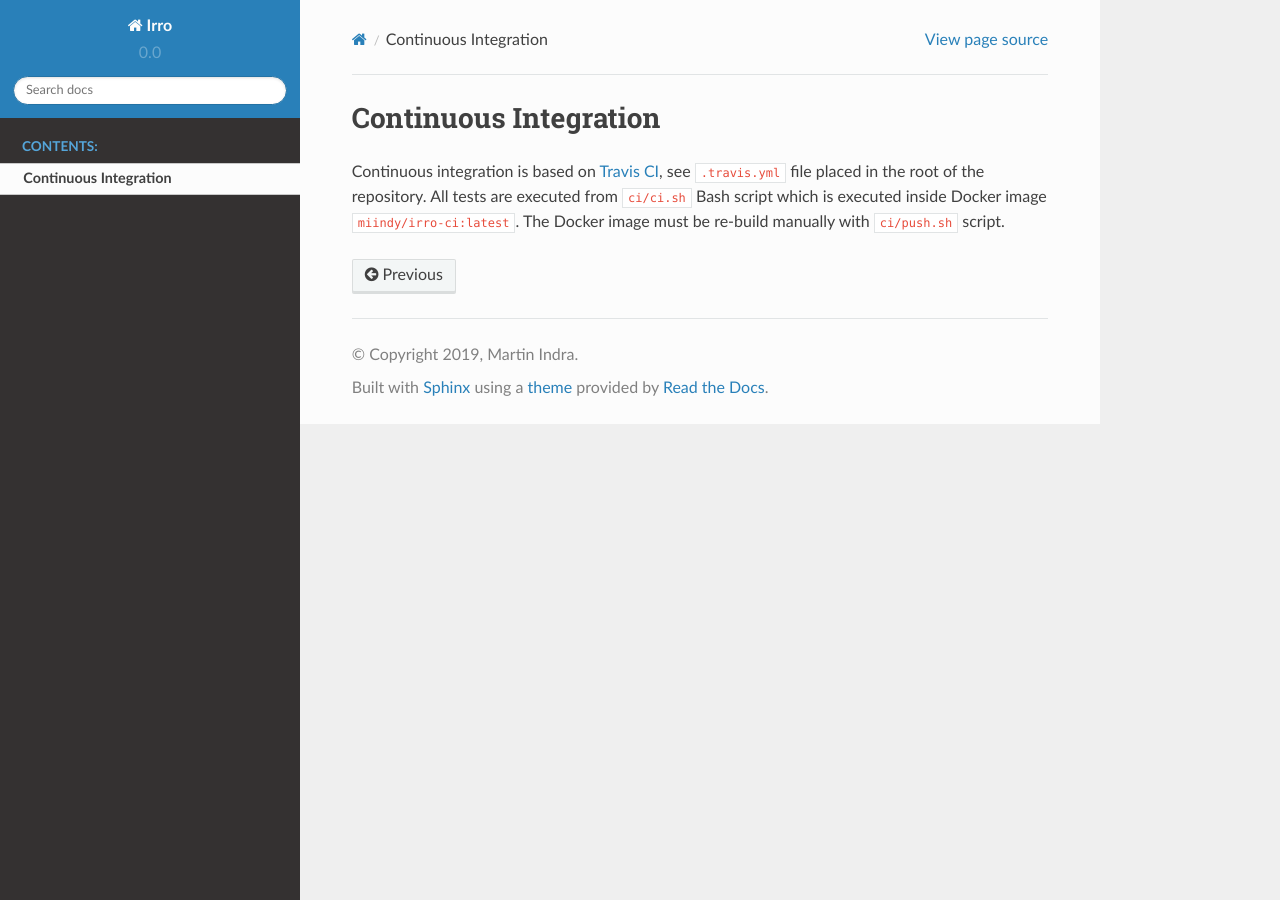
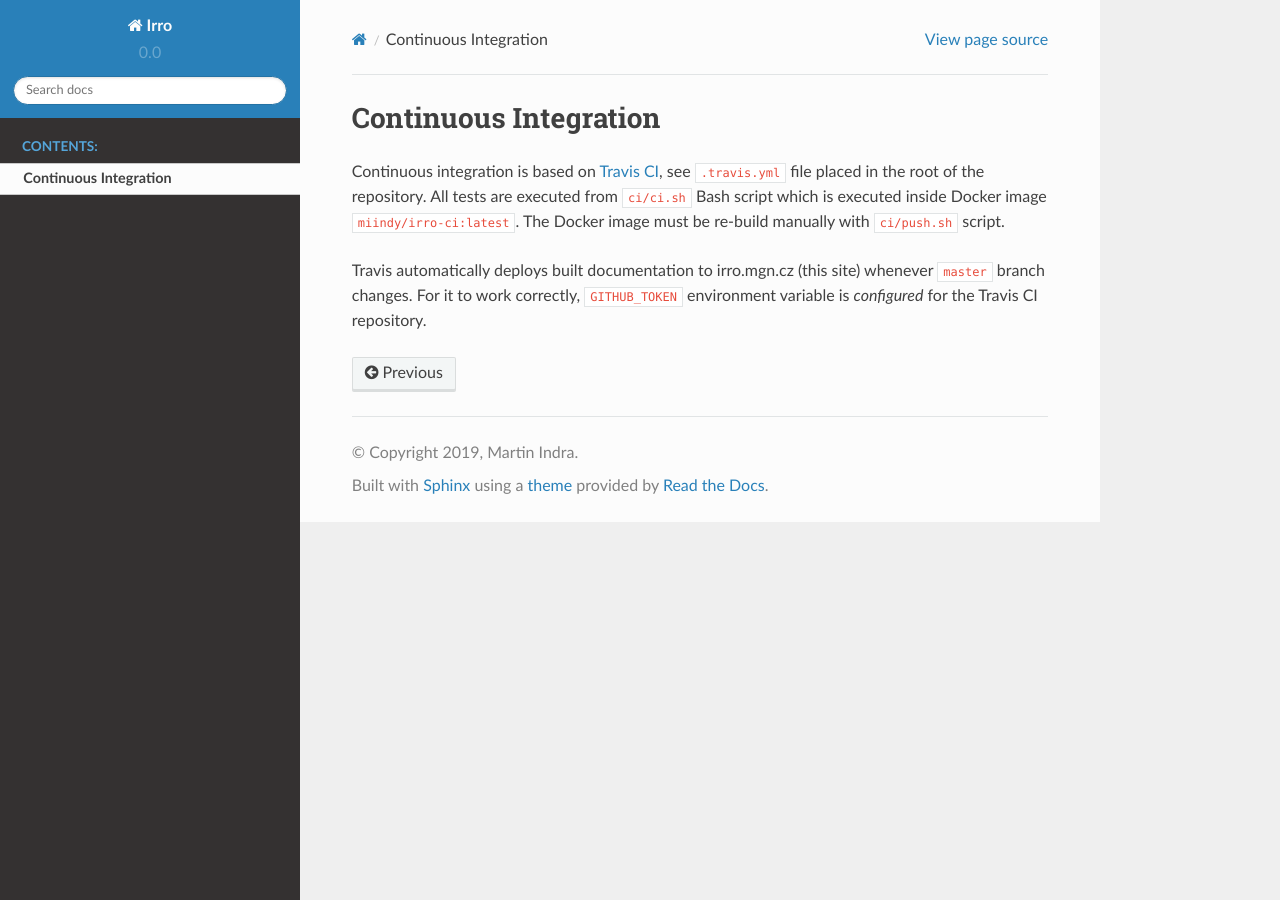
Before and after one commit to Indy2222/irro, a Sphinx documentation site: the page built from docs/ci.rst, in a window 1280 px wide. Built offline with Sphinx 7.4.7 and the Read the Docs theme 2.0.0, drawn with Linux system fonts in a browser that asks for light colours.

Commit message:
Setup automatic documentation deployment

```diff
--- a/docs/ci.rst
+++ b/docs/ci.rst
@@ -8,3 +8,9 @@ Bash script which is executed inside Docker image ``miindy/irro-ci:latest``.
 The Docker image must be re-build manually with ``ci/push.sh`` script.
 
 .. _Travis CI: https://travis-ci.org/
+
+Travis automatically deploys built documentation to irro.mgn.cz (this site)
+whenever ``master`` branch changes. For it to work correctly, ``GITHUB_TOKEN``
+environment variable is `configured` for the Travis CI repository.
+
+.. _configured: https://docs.travis-ci.com/user/environment-variables/#defining-variables-in-repository-settings
```
Also changed, not shown: README.md (+2 -1 lines), .travis.yml.
